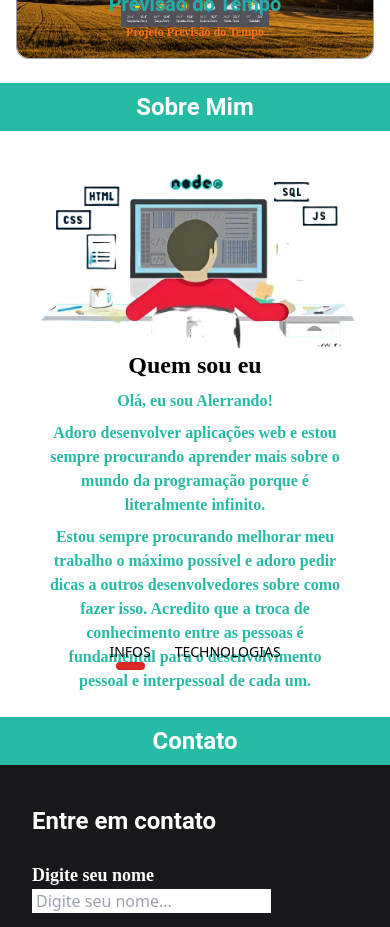
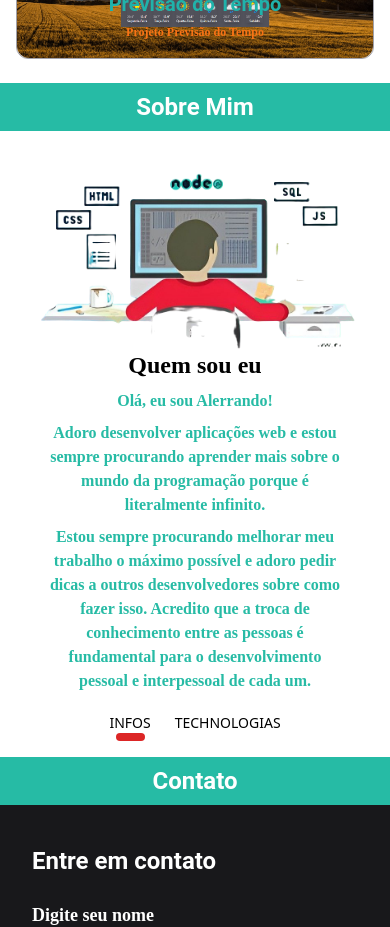
Before and after one commit to Alerrando/Portfolio, a React (Vite) app: page / in a window 390 px wide. Shown: the part 2940-3867 px from the top of the page. Built offline with nearby package versions, Linux system fonts and the light colour scheme; a web font is replaced by a local one.

Commit message:
adjusting tab-panel

```diff
--- a/src/components/Sobre/index.tsx
+++ b/src/components/Sobre/index.tsx
@@ -62,7 +62,7 @@ export function Sobre() {
       <a id="sobre"></a>
       <Titulo titulo="Sobre Mim" />
       <Tab.Group>
-        <Tab.List className="w-full absolute flex flex-row justify-center gap-[1.5rem] bottom-[5%]">
+        <Tab.List className="w-full absolute flex flex-row justify-center gap-[1.5rem] bottom-0 md:bottom-[5%]">
           <Tab as={Fragment}>
             {({ selected }) => (
               <button
@@ -91,7 +91,7 @@ export function Sobre() {
           </Tab>
         </Tab.List>
         <Tab.Panels>
-          <Tab.Panel className="block md:grid md:text-center md:px-5 tab-panel">
+          <Tab.Panel className="block pb-10 md:grid md:text-center md:px-5 md:pb-0 tab-panel">
             <div className="w-full h-full md:w-[46rem] md:h-[36rem]">
               <img
                 src="frontend-image.png"
@@ -125,8 +125,8 @@ export function Sobre() {
             </div>
           </Tab.Panel>
           <Tab.Panel className="w-full h-full md:h-[36rem]">
-            <div className="max-w-[1200px] mx-auto px-4 pt-6">
-              <div className="grid grid-cols-projetos gap-6">
+            <div className="max-w-[1200px] mx-auto px-4 pt-8 pb-10 md:pb-0">
+              <div className="grid grid-cols-3 md:grid-cols-projetos gap-6">
                 {technologias.map((item: TechnologiasType, key: Key) => (
                   <div
                     key={key}
--- a/src/style.css
+++ b/src/style.css
@@ -34,10 +34,11 @@
   @apply flex items-center;
 }
 
+.tab-panel{
+  grid-template-columns: repeat(2, 1fr);
+}
+
 @media screen and (min-width: 1024px){
-  .tab-panel{
-    grid-template-columns: repeat(2, 1fr);
-  }
 
   .Html:hover{
     color: #F26525;
```
